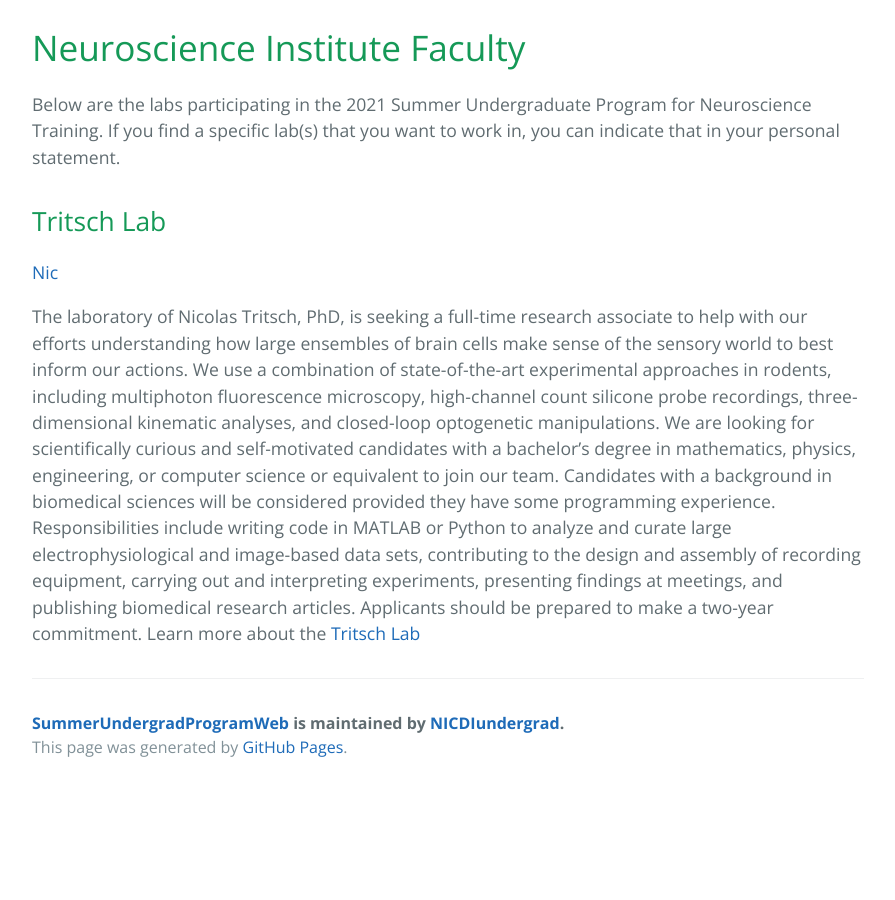
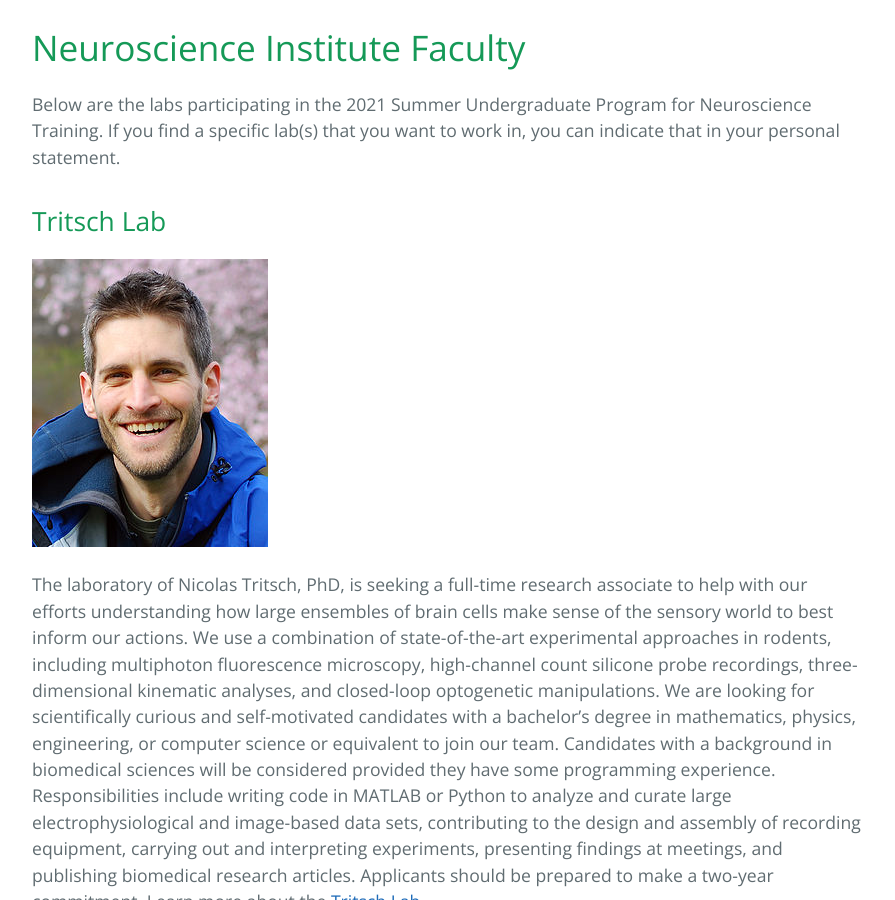
Before and after one commit to NICDIundergrad/SummerUndergradProgramWeb, a Jekyll site: the page built from another-page.md, in a window 1280 px wide and 900 px high, scrolled down 738 px. Shown: the whole window, without its empty margins (192-1087 px from the left). Built offline with Jekyll 4.4.1, drawn with Linux system fonts in a browser that asks for light colours; our own code applies the rules of GitHub Pages for plain Markdown files; before the commit the page ends 1529 px from its top, so only the background shows below that.

Commit message:
Update another-page.md

```diff
--- a/another-page.md
+++ b/another-page.md
@@ -4,6 +4,6 @@ Below are the labs participating in the 2021 Summer Undergraduate Program for Ne
 
 ## Tritsch Lab
 
-[Nic](7b999d_077f419312e54f34997b182225d34990.jpg)
+![Nic](7b999d_077f419312e54f34997b182225d34990.jpg)
 
 The laboratory of Nicolas Tritsch, PhD, is seeking a full-time research associate to help with our efforts understanding how large ensembles of brain cells make sense of the sensory world to best inform our actions. We use a combination of state-of-the-art experimental approaches in rodents, including multiphoton fluorescence microscopy, high-channel count silicone probe recordings, three-dimensional kinematic analyses, and closed-loop optogenetic manipulations. We are looking for scientifically curious and self-motivated candidates with a bachelor’s degree in mathematics, physics, engineering, or computer science or equivalent to join our team. Candidates with a background in biomedical sciences will be considered provided they have some programming experience. Responsibilities include writing code in MATLAB or Python to analyze and curate large electrophysiological and image-based data sets, contributing to the design and assembly of recording equipment, carrying out and interpreting experiments, presenting findings at meetings, and publishing biomedical research articles. Applicants should be prepared to make a two-year commitment. Learn more about the [Tritsch Lab](https://www.tritschlab.org)
```
